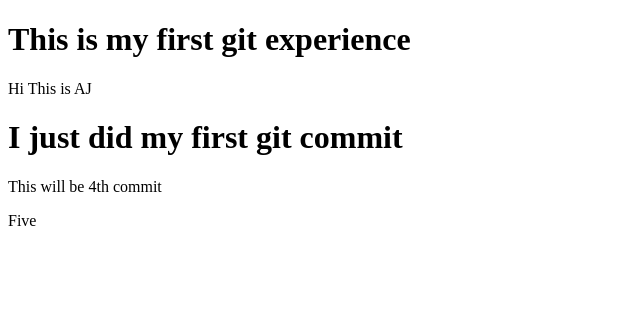
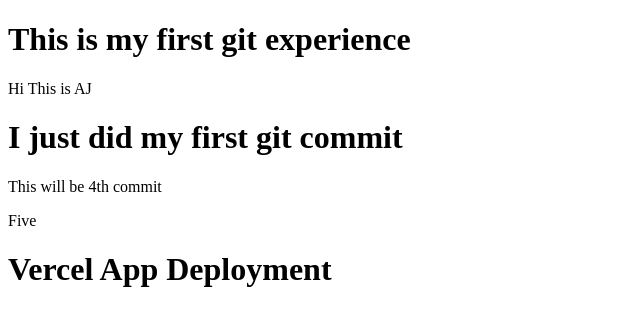
Before and after one commit to abhi123412/my-first-repo, a plain HTML site: page index.html in a window 1280 px wide. Shown: the whole page, without its empty margins (0-640 px from the left). Drawn offline with Linux system fonts and the light colour scheme.

Commit message:
6th commit

```diff
--- a/index.html
+++ b/index.html
@@ -12,5 +12,6 @@
     <p><h1>I just did my first git commit</h1></p>
     <p>This will be 4th commit</p>
     <p>Five</p>
+    <h1>Vercel App Deployment</h1>
 </body>
 </html>
```
